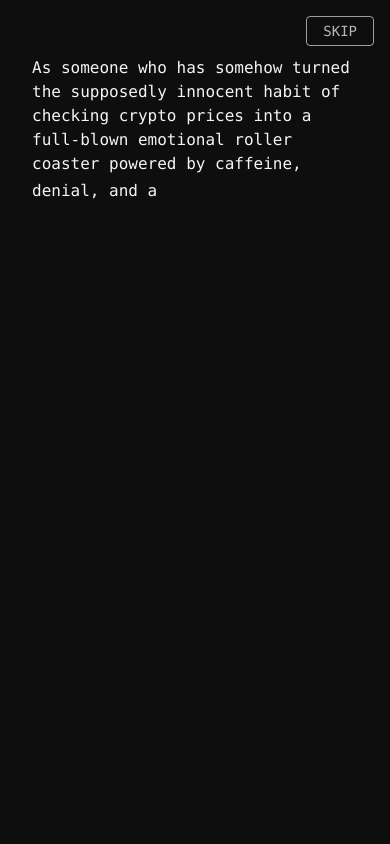
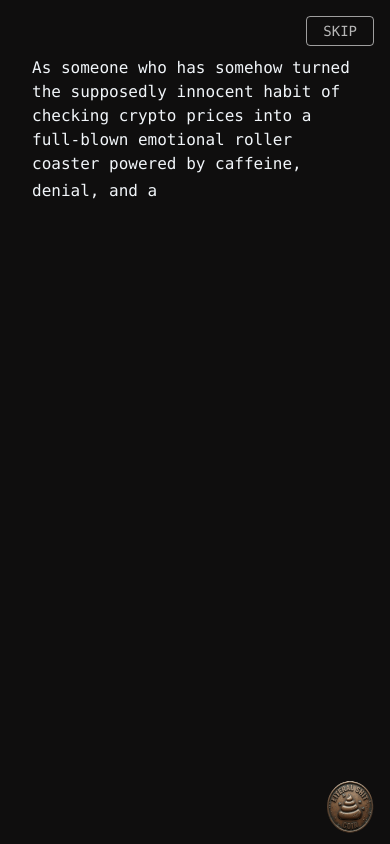
Before and after one commit to ridhooabdee/freelance-coin, a website: page index .html in a window 390 px wide. Drawn offline with Linux system fonts and the light colour scheme.

Commit message:
penambahan element gambar serta perubahan pada css overflow pada elemen body

```diff
--- a/index .html
+++ b/index .html
@@ -6,7 +6,7 @@
     <title>Coin</title>
     <link rel="stylesheet" href="src/output.css">
 </head>
-<body class="bg-[#0F0E0E] flex min-h-screen overflow-hidden text-slate-100 p-8 font-mono">
+<body class="bg-[#0F0E0E] flex min-h-screen overflow-scroll md:overflow-hidden text-slate-100 p-8 font-mono">
     <main>
         <section class="w-full">
             <button id="skipButton" class="fixed overflow-hidden top-4 right-4 text-white/70 border px-4 py-1 rounded-sm border-white/60 hover:border-white hover:text-white text-sm cursor-pointer group">
@@ -16,6 +16,7 @@
             <div id="textContainer" class="text-md wrap-break-word whitespace-pre-line">
                 <p id="text" class="inline"></p><span class="inline-block w-[2px] h-[20px] bg-white ml-4 animate-blink" id="cursor"></span>
             </div>
+            <img src="src/img/coin.png" alt="Literal Shit Coin" class=" w-16 h-16 fixed bottom-2 right-2 md:w-20 md:h-20 md:bottom-4 md:right-4 z-0 pointer-events-none select-none">
         </section>
         <div id="cursor-trail-container" class="pointer-events-none fixed inset-0 z-[9999]" aria-hidden="true"></div>
     </main>
```
Also changed, not shown: src/img/coin.png (added), src/output.css.
